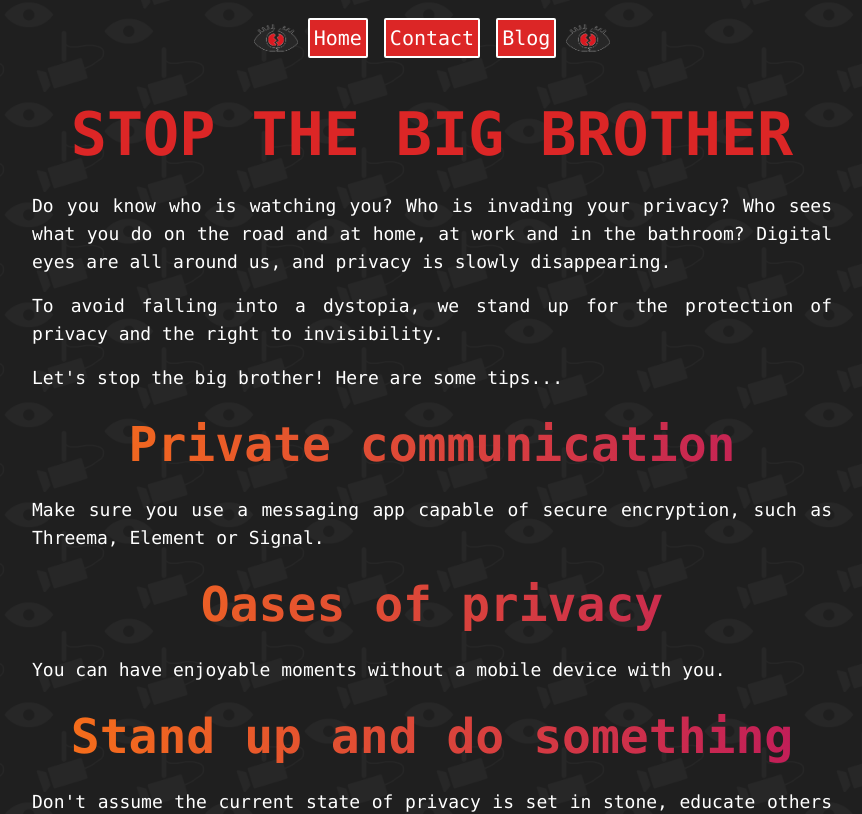
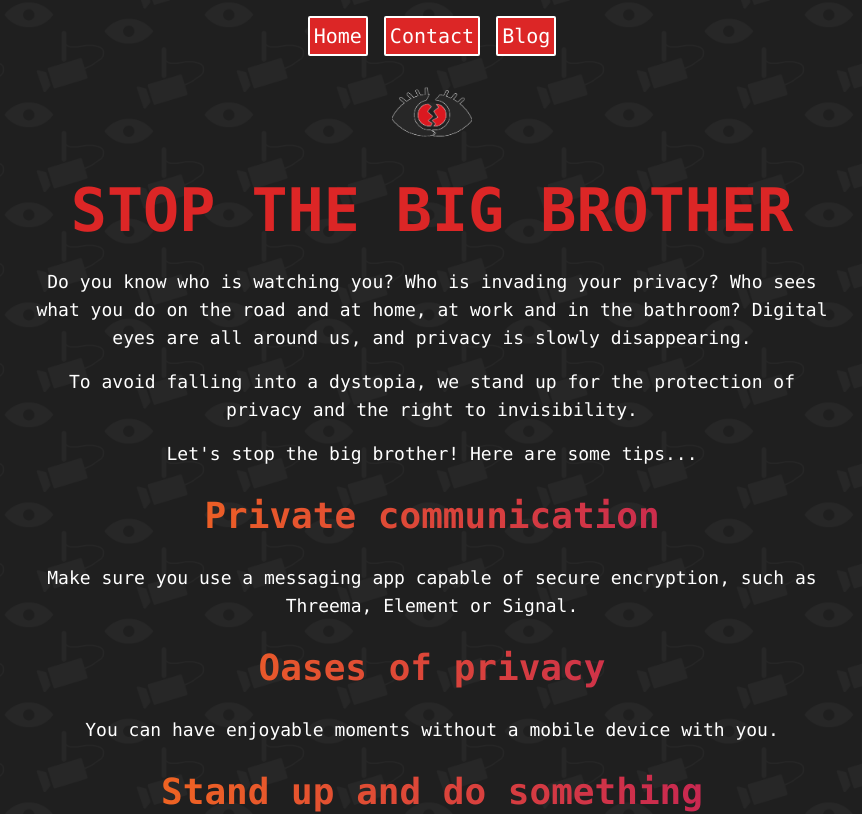
Before and after one commit to gragorther/stopthebigbrother, a SvelteKit app: page / in a window 1280 px wide. Shown: the top 814 px of the page, without its empty margins (208-1070 px from the left). Built offline with nearby package versions, Linux system fonts and the light colour scheme.

Commit message:
removed the two images around the navbar and added a single image below it

```diff
--- a/src/routes/+layout.svelte
+++ b/src/routes/+layout.svelte
@@ -20,22 +20,19 @@
 	<nav class="rounded-lg m-4">
 		<div class="container mx-auto px-2 sm:px-8 lg:max-w-4xl flex flex-wrap justify-center gap-4">
 			<div class="flex items-center justify-center gap-0">
-				<img
-					src="/favicon.png"
-					alt="This site's logo, an eye"
-					class="ml-1 mr-0.5 object-fill h-11 w-11"
-				/>
+				<!-- Logo in Navbar (Visible on sm and up) -->
+
 				<NavButton href="/">Home</NavButton>
 				<NavButton href="/contact">Contact</NavButton>
 				<NavButton href="/blog">Blog</NavButton>
-				<img
-					src="/favicon.png"
-					alt="This site's logo, an eye"
-					class="mr-1 ml-0.5 object-fill h-11 w-11"
-				/>
 			</div>
 		</div>
 	</nav>
+
+	<!-- Logo Below Navbar for Mobile -->
+	<div class="text-center m-0">
+		<img src="/favicon.png" alt="This site's logo, an eye" class="h-20 w-20 mx-auto" />
+	</div>
 
 	<!-- Main Content Section -->
 	<main class="flex-grow">
@@ -73,7 +70,7 @@
 	}
 
 	:global(p) {
-		@apply text-lg my-4 mx-auto text-justify;
+		@apply text-lg my-4 mx-auto text-center;
 		max-width: 800px;
 	}
 
@@ -82,7 +79,7 @@
 	}
 
 	:global(h2) {
-		@apply shared-properties text-3xl sm:text-4xl lg:text-5xl from-orange-500 to-pink-700 leading-relaxed;
+		@apply shared-properties text-3xl sm:text-3xl lg:text-4xl from-orange-500 to-pink-700 leading-relaxed;
 	}
 
 	:global(a) {
--- a/src/routes/+page.svelte
+++ b/src/routes/+page.svelte
@@ -23,5 +23,5 @@
 <h2>Stand up and do something</h2>
 <p>
 	Don't assume the current state of privacy is set in stone, educate others about privacy and help
-	them protect theirs.
+	them protect theirs, contact your politicians, attend protests or maybe even organise them.
 </p>
```
